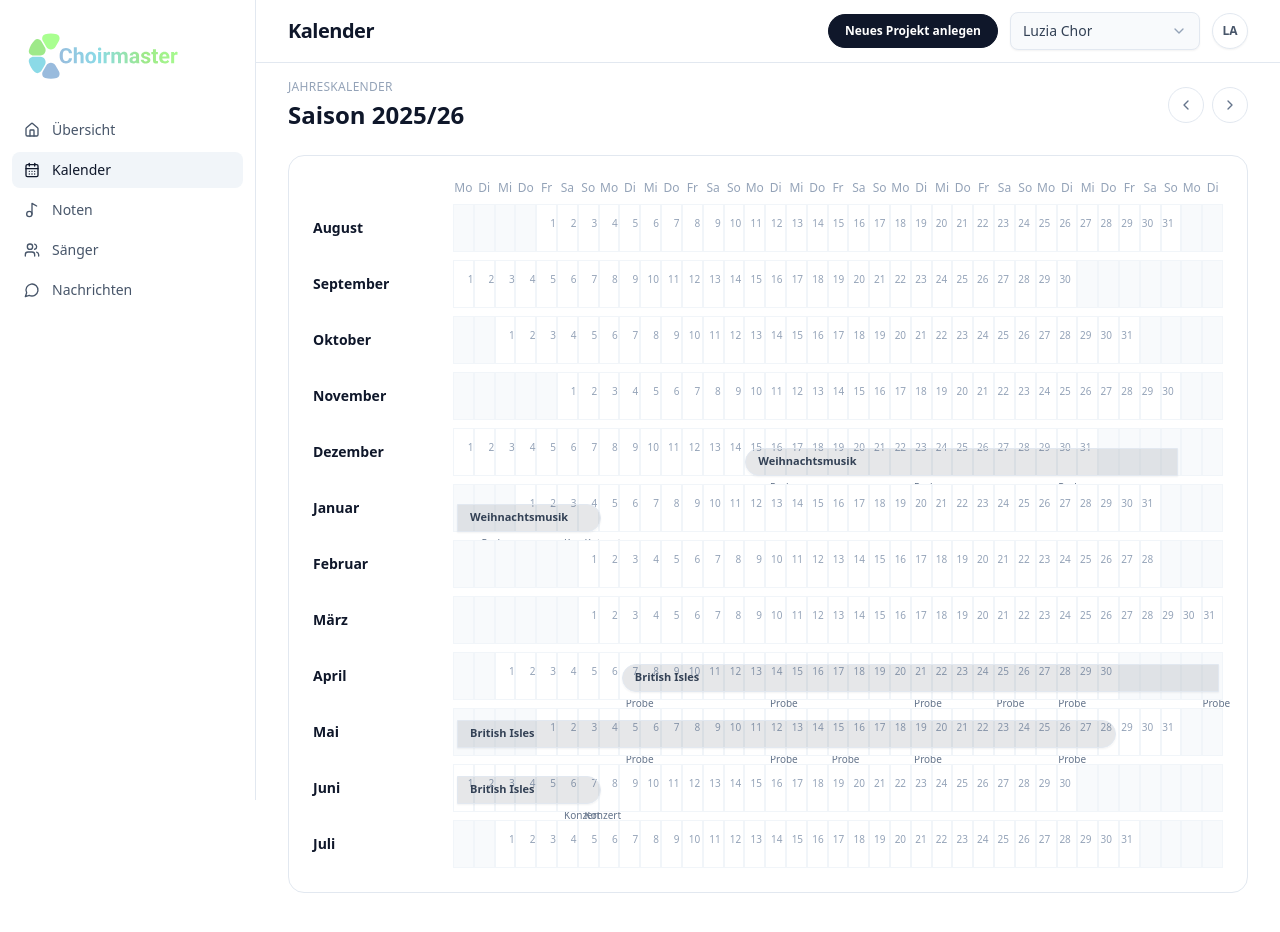
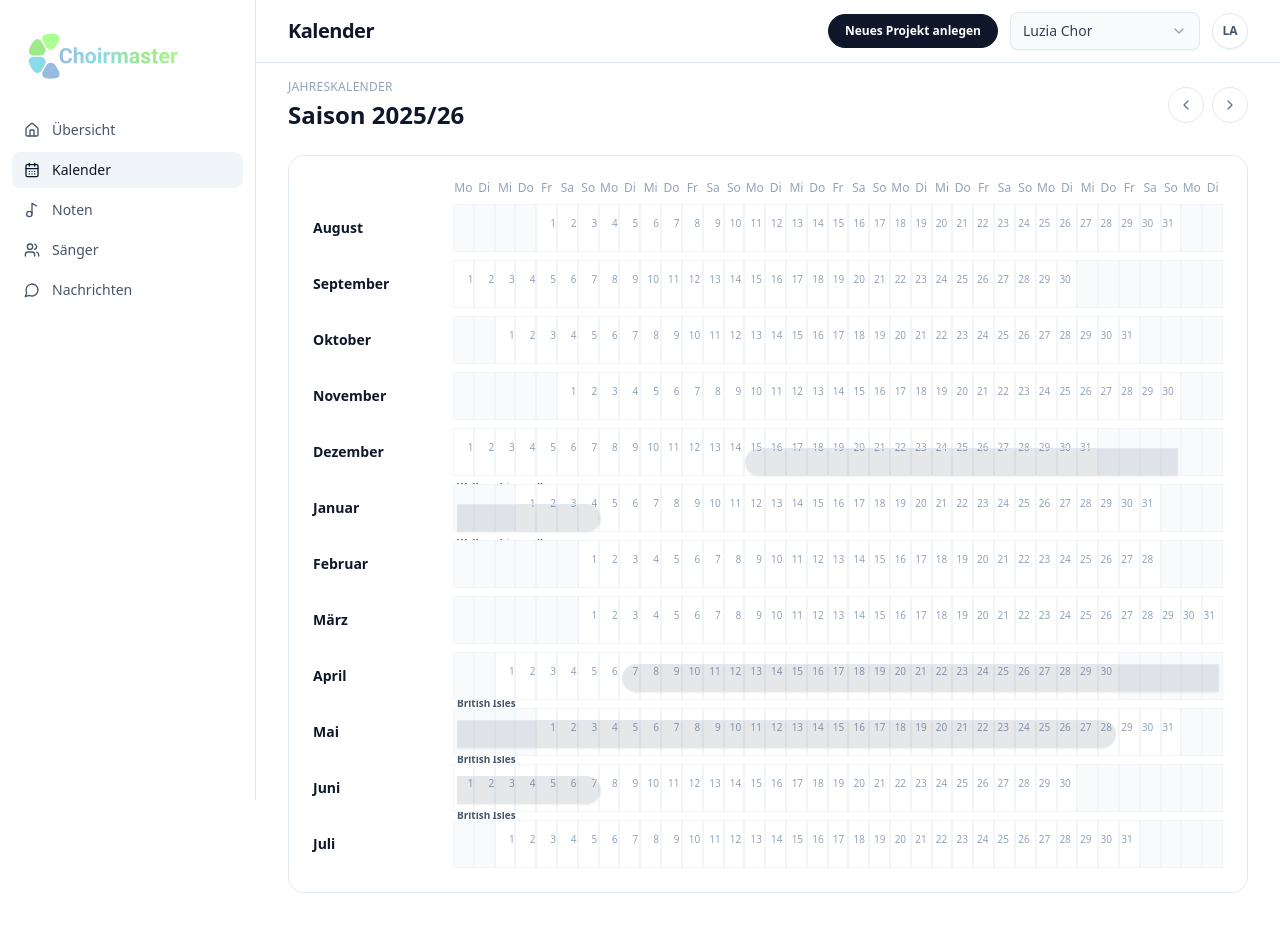
Before and after one commit to TechvibeVentures/Choirmaster, a Next.js app: page /calendar in a window 1280 px wide. Built offline with nearby package versions, Linux system fonts and the light colour scheme.

Commit message:
Adjust day numbers and event label placement

```diff
--- a/app/(app)/calendar/page.tsx
+++ b/app/(app)/calendar/page.tsx
@@ -236,10 +236,12 @@ export default function CalendarPage({
                           return (
                             <div
                               key={`day-${month.year}-${month.monthIndex}-${day}`}
-                              className="flex h-12 items-start justify-end pr-1 pt-1 text-[10px] text-slate-400"
+                              className="relative h-12 text-[10px] text-slate-400"
                               style={{ gridColumnStart: start }}
                             >
-                              {day}
+                              <span className="absolute right-1 top-1">
+                                {day}
+                              </span>
                             </div>
                           );
                         })}
@@ -287,7 +289,7 @@ export default function CalendarPage({
                                     }}
                                     aria-label={`${track.name} öffnen`}
                                   >
-                                    <span className="relative z-10">{track.name}</span>
+                                    <span className="relative z-10">&nbsp;</span>
                                   </Link>
                                 ) : (
                                   <div
@@ -302,11 +304,16 @@ export default function CalendarPage({
                                       gridColumn: `${startCol} / ${endCol}`
                                     }}
                                   >
-                                    <span className="relative z-10">{track.name}</span>
+                                    <span className="relative z-10">&nbsp;</span>
                                   </div>
                                 )
                               ) : null}
                             </div>
+                            {bar ? (
+                              <div className="mt-1 text-[10px] font-semibold text-slate-600">
+                                {track.name}
+                              </div>
+                            ) : null}
                             {events.length > 0 ? (
                               <div className="mt-1 grid w-full" style={dayColumnsStyle}>
                                 {events.map((event, index) => {
@@ -323,7 +330,9 @@ export default function CalendarPage({
                                           event.type
                                         )}`}
                                       />
-                                      <span>{abbreviateLabel(event.label)}</span>
+                                      <span className="truncate">
+                                        {abbreviateLabel(event.label)}
+                                      </span>
                                     </div>
                                   );
                                 })}
```
